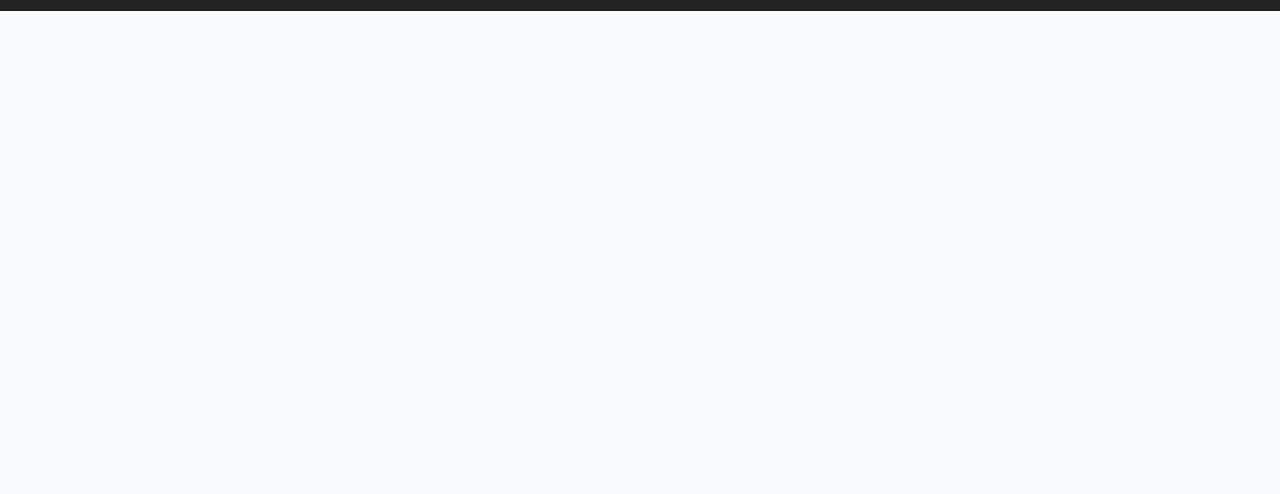
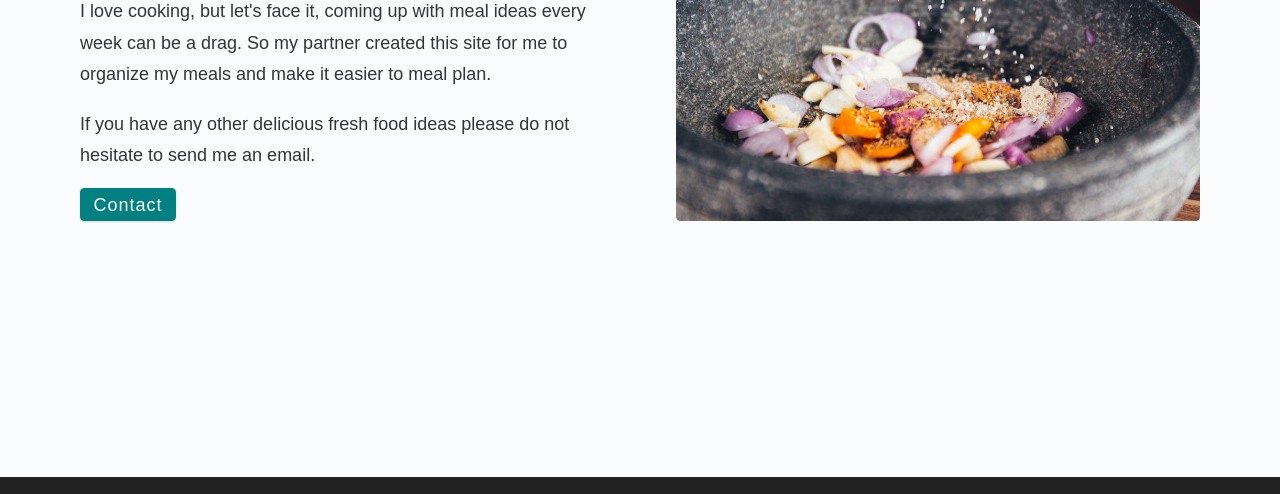
Before and after one commit to brettmadrid/AmysRecipes, a Gatsby site: page /About in a window 1280 px wide. Shown: the part 251-745 px from the top of the page. Built offline with nearby package versions, Linux system fonts and the light colour scheme; Gatsby itself is replaced by a stand-in of ours.

Commit message:
added copy and image to about page

```diff
--- a/gatsby-config.js
+++ b/gatsby-config.js
@@ -8,5 +8,10 @@
  * @type {import('gatsby').GatsbyConfig}
  */
 module.exports = {
-  plugins: [`gatsby-plugin-styled-components`],
+  plugins: [
+    `gatsby-plugin-styled-components`,
+    `gatsby-plugin-image`,
+    `gatsby-plugin-sharp`,
+    `gatsby-transformer-sharp`, // Needed for dynamic images
+  ],
 };
--- a/package.json
+++ b/package.json
@@ -15,7 +15,11 @@
   "dependencies": {
     "babel-plugin-styled-components": "^2.1.3",
     "gatsby": "^5.9.1",
+    "gatsby-plugin-image": "^3.10.0",
+    "gatsby-plugin-sharp": "^5.10.0",
     "gatsby-plugin-styled-components": "^6.10.0",
+    "gatsby-source-filesystem": "^5.10.0",
+    "gatsby-transformer-sharp": "^5.10.0",
     "normalize.css": "^8.0.1",
     "react": "^18.2.0",
     "react-dom": "^18.2.0",
--- a/src/pages/About.js
+++ b/src/pages/About.js
@@ -1,10 +1,36 @@
 import React from "react";
 import Layout from "../components/Layout";
+import { StaticImage } from "gatsby-plugin-image";
+import { Link } from "gatsby";
 
 const About = () => {
   return (
     <Layout>
-      <h2>About Page</h2>
+      <main className="page">
+        <section className="about-page">
+          <article>
+            <h2>Hi, I'm Amy. These are my go to meals</h2>
+            <p>
+              I love cooking, but let's face it, coming up with meal ideas every
+              week can be a drag. So my partner created this site for me to
+              organize my meals and make it easier to meal plan.
+            </p>
+            <p>
+              If you have any other delicious fresh food ideas please do not
+              hesitate to send me an email.
+            </p>
+            <Link to="/contact" className="btn">
+              contact
+            </Link>
+          </article>
+          <StaticImage
+            src="../assets/images/about.jpeg"
+            alt="person pouring salt in a bowl"
+            className="about-img"
+            placeholder="blurred"
+          />
+        </section>
+      </main>
     </Layout>
   );
 };
```
Also changed, not shown: src/examples/Image.js (added, +20 -0 lines), src/examples/test.html (added), 2 other files.
